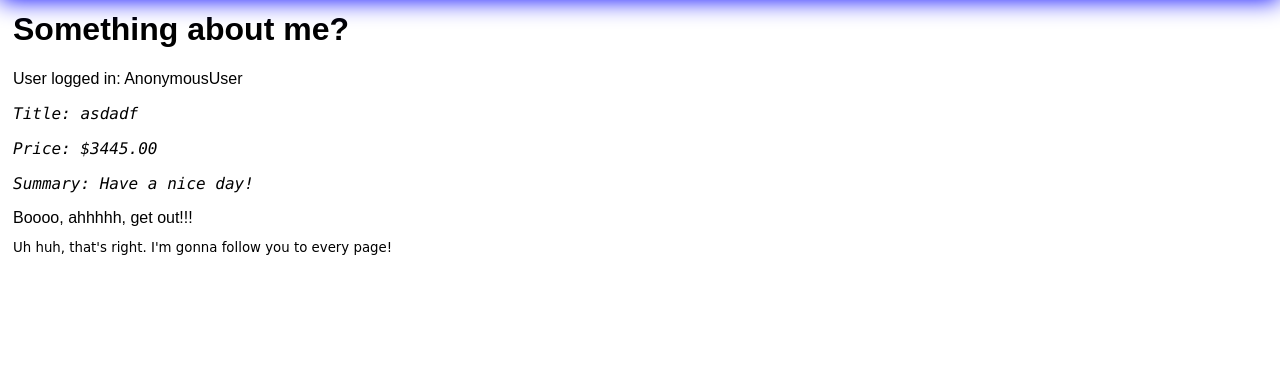
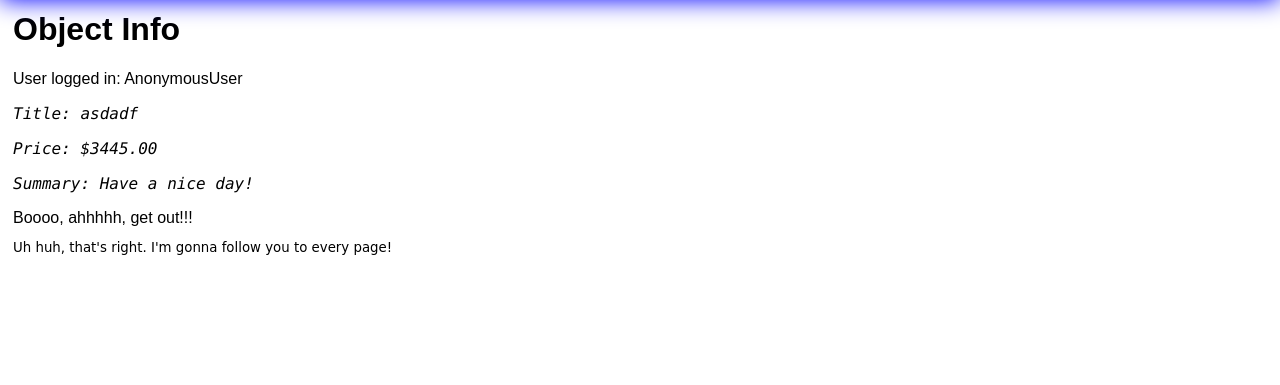
Before and after one commit to MethaneRain/django-basics, a Django app: page /product/ in a window 1280 px wide. Shown: the part 35-420 px from the top of the page. Run offline with Django 3.2, Linux system fonts and the light colour scheme; data comes from the database, SQL or seed files in the repository.

Commit message:
Update detail.html

```diff
--- a/src/templates/product/detail.html
+++ b/src/templates/product/detail.html
@@ -1,7 +1,7 @@
 {% extends 'base.html' %}
 
 {% block content %}
-    <h1>Something about me? </h1>
+    <h1>Object Info </h1>
     User logged in: {{request.user}}
     <p style="font-size: 12pt; font-family: 'Lucida Console', Courier, monospace; font-style: oblique 40deg;">
       Title: {{ object.title }}
```
